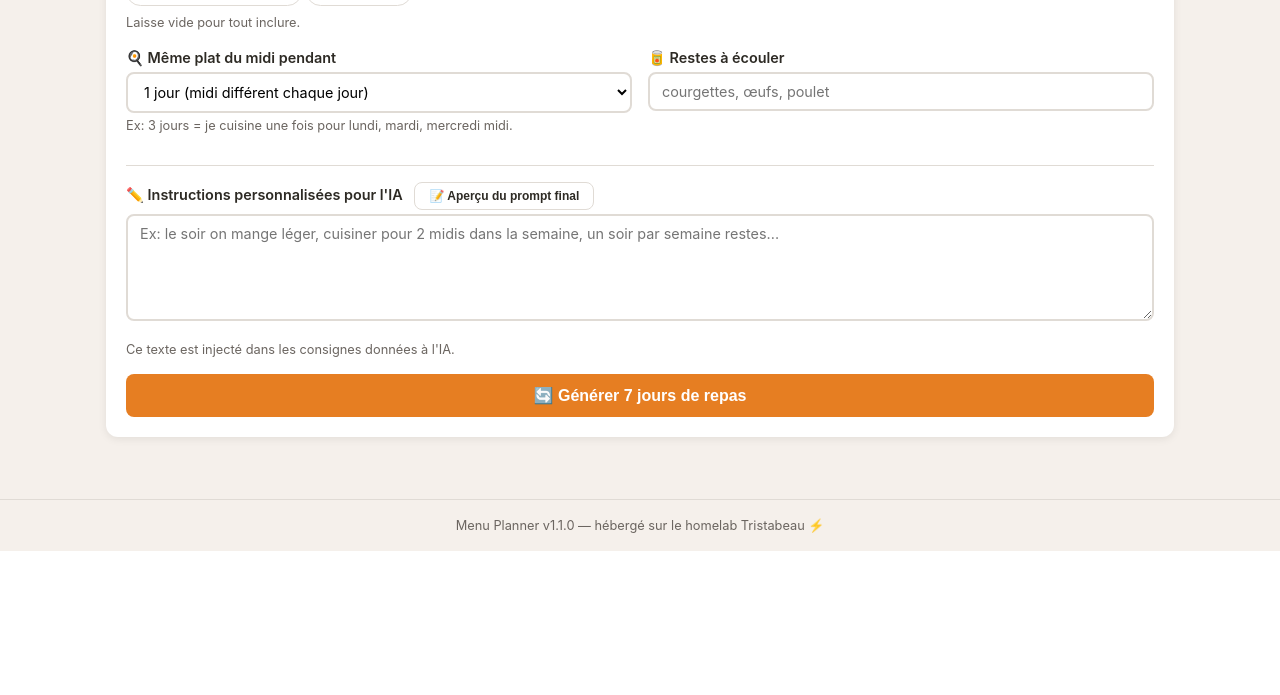
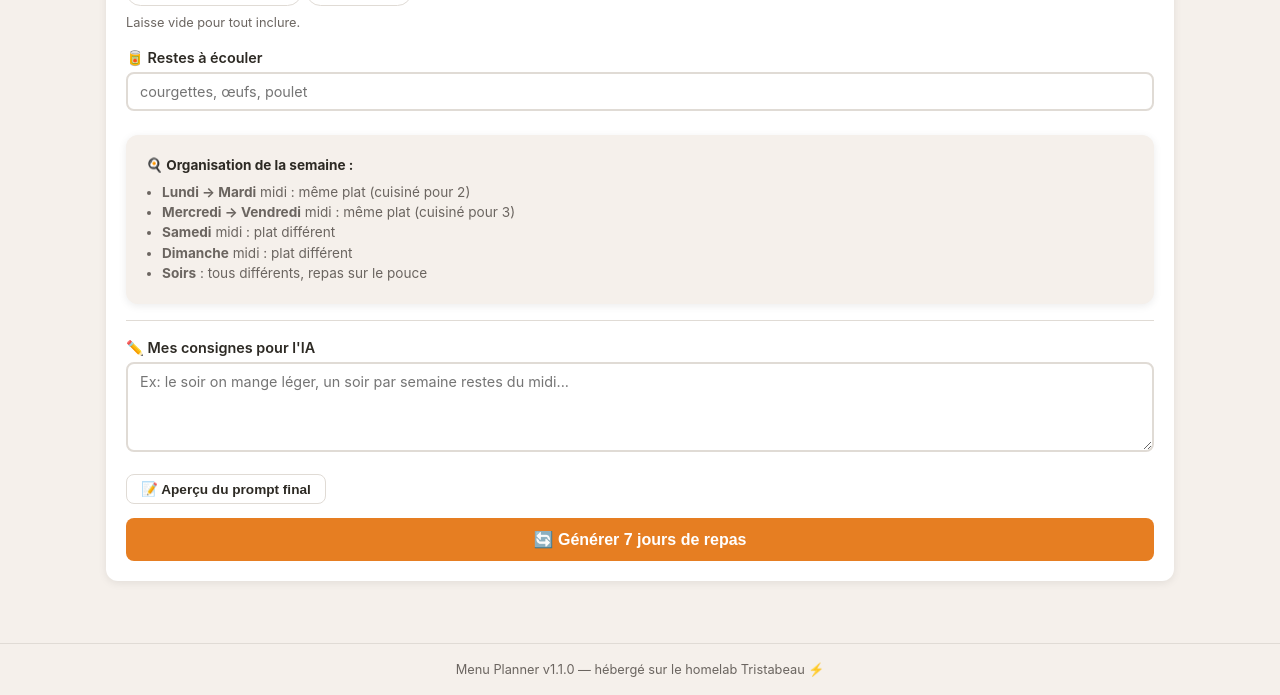
Before and after one commit to LapassetAlexis/RecetteApp, a FastAPI app: page / in a window 1280 px wide. Shown: the part 470-1165 px from the top of the page. Before the commit the page ends 1021 px from the top, so only its background shows below. Run offline with FastAPI, Linux system fonts and the light colour scheme; data that the repository does not hold is empty; some libraries are stand-ins or nearby versions.

Commit message:
v1.12.0 : pattern midi fixe (2+3+1+1), preview auto depuis les champs

```diff
--- a/app/llm_client.py
+++ b/app/llm_client.py
@@ -190,7 +190,6 @@ class LLMClient:
         ingredients_force: str,
         recettes_exclues: list[str],
         custom_prompt: str = "",
-        midis_same: int = 1,
     ) -> list[dict[str, Any]]:
         recettes_str = json.dumps(
             [
@@ -218,13 +217,13 @@ CONSIGNES SPÉCIFIQUES DE LA FAMILLE :
 {custom_prompt or "Aucune consigne particulière."}
 
 RÈGLE DE RÉPÉTITION DES MIDIS :
-Le même plat du midi peut être répété {midis_same} jour(s) consécutif(s).
-CONSIGNES DE RÉPÉTITION :
-- Si midis_same=2 : Lundi=Mardi, Mercredi=Jeudi, Vendredi, Samedi, Dimanche = différents
-- Si midis_same=3 : Lundi=Mardi=Mercredi, Jeudi=Vendredi, Samedi, Dimanche = différents
-- Les soirs sont TOUS différents (repas légers, sur le pouce).
+- Lundi + Mardi = même plat (cuisiné pour 2)
+- Mercredi + Jeudi + Vendredi = même plat (cuisiné pour 3)
+- Samedi = plat différent
+- Dimanche = plat différent
+- Les soirs : TOUS différents, repas sur le pouce (légers, rapides, un soir restes)
 
-Choisis exactement 14 créneaux (7 jours × midi + soir), avec répétition des midis."""
+Choisis exactement 14 créneaux (7 jours × midi + soir), avec les répétitions ci-dessus."""
 
         raw = await self._chat(SYSTEM_PROMPT_PLANNING, user_prompt, temperature=0.3)
         return self._parse_planning(raw)
--- a/app/main.py
+++ b/app/main.py
@@ -105,10 +105,8 @@ async def index(request: Request):
             "saison_default": saison_default,
             "nb_personnes": 4,
             "planning_id": planning_id,
-            "midis_same": 1,
             "repas_options": REPAS_OPTIONS,
             "tag_options": TAG_OPTIONS,
-            "custom_prompt": "",
         },
     )
 
@@ -202,7 +200,6 @@ async def generer(
     tags: list[str] = Form([]),
     etat: str = Form(""),
     custom_prompt: str = Form(""),
-    midis_same: int = Form(1),
 ):
     """Génère un planning via le LLM et sauvegarde."""
     try:
@@ -221,7 +218,6 @@ async def generer(
                     "repas_options": REPAS_OPTIONS,
                     "tag_options": TAG_OPTIONS,
                     "custom_prompt": custom_prompt,
-                    "midis_same": midis_same,
                 },
             )
 
@@ -257,7 +253,6 @@ async def generer(
             ingredients_force=ingredients_force,
             recettes_exclues=list(exclues),
             custom_prompt=custom_prompt,
-            midis_same=midis_same,
         )
 
         # 4. Associer chaque plat aux infos Notion
--- a/app/templates/index.html
+++ b/app/templates/index.html
@@ -55,104 +55,38 @@
         <small>Laisse vide pour tout inclure.</small>
     </div>
 
-    <div class="form-r">
-        <div class="form-g">
-            <label for="midis_same">🍳 Même plat du midi pendant</label>
-            <select id="midis_same" name="midis_same">
-                <option value="1" {{ 'selected' if midis_same == 1 else '' }}>1 jour (midi différent chaque jour)</option>
-                <option value="2" {{ 'selected' if midis_same == 2 else '' }}>2 jours consécutifs</option>
-                <option value="3" {{ 'selected' if midis_same == 3 else '' }}>3 jours consécutifs</option>
-            </select>
-            <small>Ex: 3 jours = je cuisine une fois pour lundi, mardi, mercredi midi.</small>
-        </div>
-        <div class="form-g">
-            <label for="ingredients_force">🥫 Restes à écouler</label>
-            <input type="text" id="ingredients_force" name="ingredients_force" placeholder="courgettes, œufs, poulet" class="inp">
-        </div>
+    <div class="form-g">
+        <label for="ingredients_force">🥫 Restes à écouler</label>
+        <input type="text" id="ingredients_force" name="ingredients_force" placeholder="courgettes, œufs, poulet" class="inp">
+    </div>
+
+    <div class="card" style="background:var(--bg);font-size:0.85rem;margin-bottom:16px;">
+        <strong>🍳 Organisation de la semaine :</strong>
+        <ul style="margin:6px 0 0 16px;color:var(--t2);">
+            <li><strong>Lundi → Mardi</strong> midi : même plat (cuisiné pour 2)</li>
+            <li><strong>Mercredi → Vendredi</strong> midi : même plat (cuisiné pour 3)</li>
+            <li><strong>Samedi</strong> midi : plat différent</li>
+            <li><strong>Dimanche</strong> midi : plat différent</li>
+            <li><strong>Soirs</strong> : tous différents, repas sur le pouce</li>
+        </ul>
     </div>
 
     <hr style="border:none;border-top:1px solid var(--bo);margin:16px 0;">
 
     <div class="form-g">
-        <label for="custom_prompt">✏️ Instructions personnalisées pour l'IA
-            <button type="button" id="toggle-prompt" class="btn btn-ghost btn-sm" style="margin-left:8px;font-size:0.75rem;">📝 Aperçu du prompt final</button>
-        </label>
-        <textarea id="custom_prompt" name="custom_prompt" rows="5" class="inp" placeholder="Ex: le soir on mange léger, cuisiner pour 2 midis dans la semaine, un soir par semaine restes...">{{ custom_prompt or "" }}</textarea>
-        <small>Ce texte est injecté dans les consignes données à l'IA.</small>
-        <div id="prompt-preview" style="display:none;margin-top:10px;">
-            <div style="font-size:0.8rem;font-weight:600;margin-bottom:4px;">🧠 Prompt complet envoyé à l'IA :</div>
-            <textarea id="prompt-editor" rows="12" class="inp" style="font-family:monospace;font-size:0.78rem;white-space:pre;background:var(--bg);"></textarea>
-            <div style="display:flex;gap:6px;margin-top:6px;">
-                <button type="button" class="btn btn-sm btn-primary" id="apply-prompt">✅ Appliquer mes modifs</button>
-                <button type="button" class="btn btn-ghost btn-sm" id="reset-prompt">↺ Réinitialiser</button>
-            </div>
-            <small style="margin-top:4px;display:block;">Modifie le texte ci-dessus et clique "Appliquer" pour personnaliser le prompt final.</small>
+        <label for="custom_prompt">✏️ Mes consignes pour l'IA</label>
+        <textarea id="custom_prompt" name="custom_prompt" rows="4" class="inp" placeholder="Ex: le soir on mange léger, un soir par semaine restes du midi...">{{ custom_prompt or "" }}</textarea>
+        <div style="display:flex;gap:8px;align-items:center;margin-top:6px;">
+            <button type="button" id="preview-btn" class="btn btn-ghost btn-sm">📝 Aperçu du prompt final</button>
+            <span id="preview-status" style="font-size:0.8rem;color:var(--t2);"></span>
+        </div>
+        <div id="preview-box" style="display:none;margin-top:8px;">
+            <textarea id="preview-area" rows="12" class="inp" readonly style="font-family:monospace;font-size:0.78rem;background:var(--bg);"></textarea>
+            <small style="margin-top:4px;display:block;">Lecture seule. Modifie les champs ci-dessus puis clique "Appliquer" pour mettre à jour.</small>
         </div>
     </div>
 
-    <script>
-    // Assemblage et édition du prompt complet
-    function buildPrompt() {
-        const s = document.getElementById('saison')?.value || 'printemps';
-        const t = document.getElementById('temperature')?.value || 'tempérée';
-        const n = document.getElementById('nb_personnes')?.value || 4;
-        const r = document.getElementById('ingredients_force')?.value || 'aucun';
-        const m = document.getElementById('midis_same')?.value || '1';
-        const c = document.getElementById('custom_prompt')?.value || 'Aucune.';
-        return `Génère un planning de 7 jours pour une famille.
-
-CONTEXTE :
-- Saison : ${s}
-- Température : ${t}
-- Personnes : ${n}
-- Restes à écouler : ${r}
-- Répétition midis : ${m}
-
-CONSIGNES DE LA FAMILLE :
-${c}
-
-BASE DE RECETTES : 30 recettes disponibles.
-
-RÈGLE DE RÉPÉTITION DES MIDIS :
-${m > 1 ? 'Lundi+Mardi+Mercredi = même plat, Jeudi+Vendredi = même plat, Samedi différent, Dimanche différent. Soirs tous différents.' : 'Tous les repas sont différents.'}`;
-    }
-    document.getElementById('toggle-prompt')?.addEventListener('click', function() {
-        const div = document.getElementById('prompt-preview');
-        const ed = document.getElementById('prompt-editor');
-        if (div.style.display === 'none') {
-            ed.value = buildPrompt();
-            div.style.display = 'block';
-            this.textContent = '🙈 Cacher';
-        } else {
-            div.style.display = 'none';
-            this.textContent = '📝 Aperçu du prompt final';
-        }
-    });
-    document.getElementById('reset-prompt')?.addEventListener('click', function() {
-        document.getElementById('prompt-editor').value = buildPrompt();
-    });
-    document.getElementById('apply-prompt')?.addEventListener('click', function() {
-        let full = document.getElementById('prompt-editor').value;
-        // Extraire la section CONSIGNES pour la mettre dans custom_prompt
-        const match = full.match(/CONSIGNES DE LA FAMILLE :\n([\s\S]*?)(?=\n\nBASE|$)/);
-        if (match) {
-            document.getElementById('custom_prompt').value = match[1].trim();
-        } else {
-            // Si le format a changé, on met tout ce qui est après "CONSIGNES"
-            const parts = full.split('CONSIGNES DE LA FAMILLE :');
-            if (parts.length > 1) {
-                const after = parts[1].split('\n\n')[0];
-                document.getElementById('custom_prompt').value = after.trim();
-            }
-        }
-        document.getElementById('prompt-preview').style.display = 'none';
-        document.getElementById('toggle-prompt').textContent = '📝 Aperçu du prompt final';
-    });
-    </script>
-
-    <button type="submit" class="btn btn-primary btn-lg" id="btn-g">
-        🔄 Générer 7 jours de repas
-    </button>
+    <button type="submit" class="btn btn-primary btn-lg" id="btn-g">🔄 Générer 7 jours de repas</button>
 </form>
 
 <!-- Loading -->
@@ -173,6 +107,67 @@ ${m > 1 ? 'Lundi+Mardi+Mercredi = même plat, Jeudi+Vendredi = même plat, Samed
 {% endif %}
 
 <script>
+const PROMPT_TPL = `Génère un planning de 7 jours pour une famille.
+
+CONTEXTE :
+- Saison : {{SAISON}}
+- Température : {{TEMP}}
+- Personnes : {{NB}}
+- Restes à écouler : {{RESTES}}
+
+CONSIGNES DE LA FAMILLE :
+{{CONSIGNES}}
+
+BASE DE RECETTES : 30 recettes disponibles.
+
+RÉPARTITION DES MIDIS :
+- Lundi + Mardi = même plat
+- Mercredi + Jeudi + Vendredi = même plat
+- Samedi = plat différent
+- Dimanche = plat différent
+- Soirs : TOUS différents, repas sur le pouce (légers, rapides, un soir restes)`;
+
+function buildPrompt() {
+    const s = document.getElementById('saison')?.value || 'printemps';
+    const t = document.getElementById('temperature')?.value || 'tempérée';
+    const n = document.getElementById('nb_personnes')?.value || 4;
+    const r = document.getElementById('ingredients_force')?.value || 'aucun';
+    const c = document.getElementById('custom_prompt')?.value || 'Aucune.';
+    return PROMPT_TPL
+        .replace('{{SAISON}}', s)
+        .replace('{{TEMP}}', t)
+        .replace('{{NB}}', n)
+        .replace('{{RESTES}}', r)
+        .replace('{{CONSIGNES}}', c);
+}
+
+document.getElementById('preview-btn')?.addEventListener('click', function() {
+    const box = document.getElementById('preview-box');
+    const area = document.getElementById('preview-area');
+    if (box.style.display === 'none') {
+        area.value = buildPrompt();
+        box.style.display = 'block';
+        this.textContent = '🙈 Cacher l\'aperçu';
+        document.getElementById('preview-status').textContent = '✅ À jour';
+    } else {
+        box.style.display = 'none';
+        this.textContent = '📝 Aperçu du prompt final';
+    }
+});
+
+// Auto-rafraîchir l'aperçu quand les champs changent
+['saison','temperature','nb_personnes','ingredients_force','custom_prompt'].forEach(id => {
+    const el = document.getElementById(id);
+    if (el) el.addEventListener('input', function() {
+        const area = document.getElementById('preview-area');
+        if (area && document.getElementById('preview-box').style.display !== 'none') {
+            area.value = buildPrompt();
+            document.getElementById('preview-status').textContent = '✅ Mis à jour';
+        }
+    });
+});
+
+// Loading
 document.getElementById('pf').addEventListener('submit', function() {
     document.getElementById('load').style.display='flex';
     document.getElementById('btn-g').disabled=true;
```
